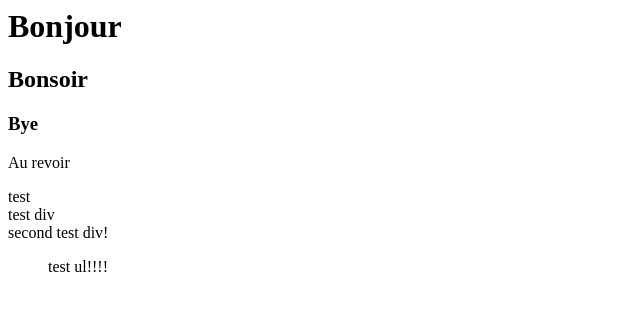
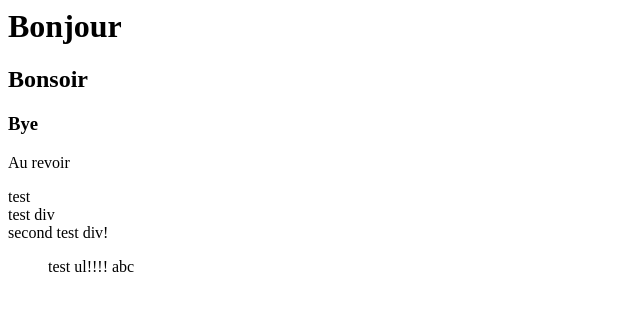
Before and after one commit to sxleh/TP2, a plain HTML site: page index.html in a window 1280 px wide. Shown: the full height of the page, 0-640 px from the left. Drawn offline with Linux system fonts and the light colour scheme.

Commit message:
added abc

```diff
--- a/index.html
+++ b/index.html
@@ -12,4 +12,4 @@
 
 <div> second test div!</div>
 
-<ul>test ul!!!!</ul>
+<ul>test ul!!!! abc</ul>
```
